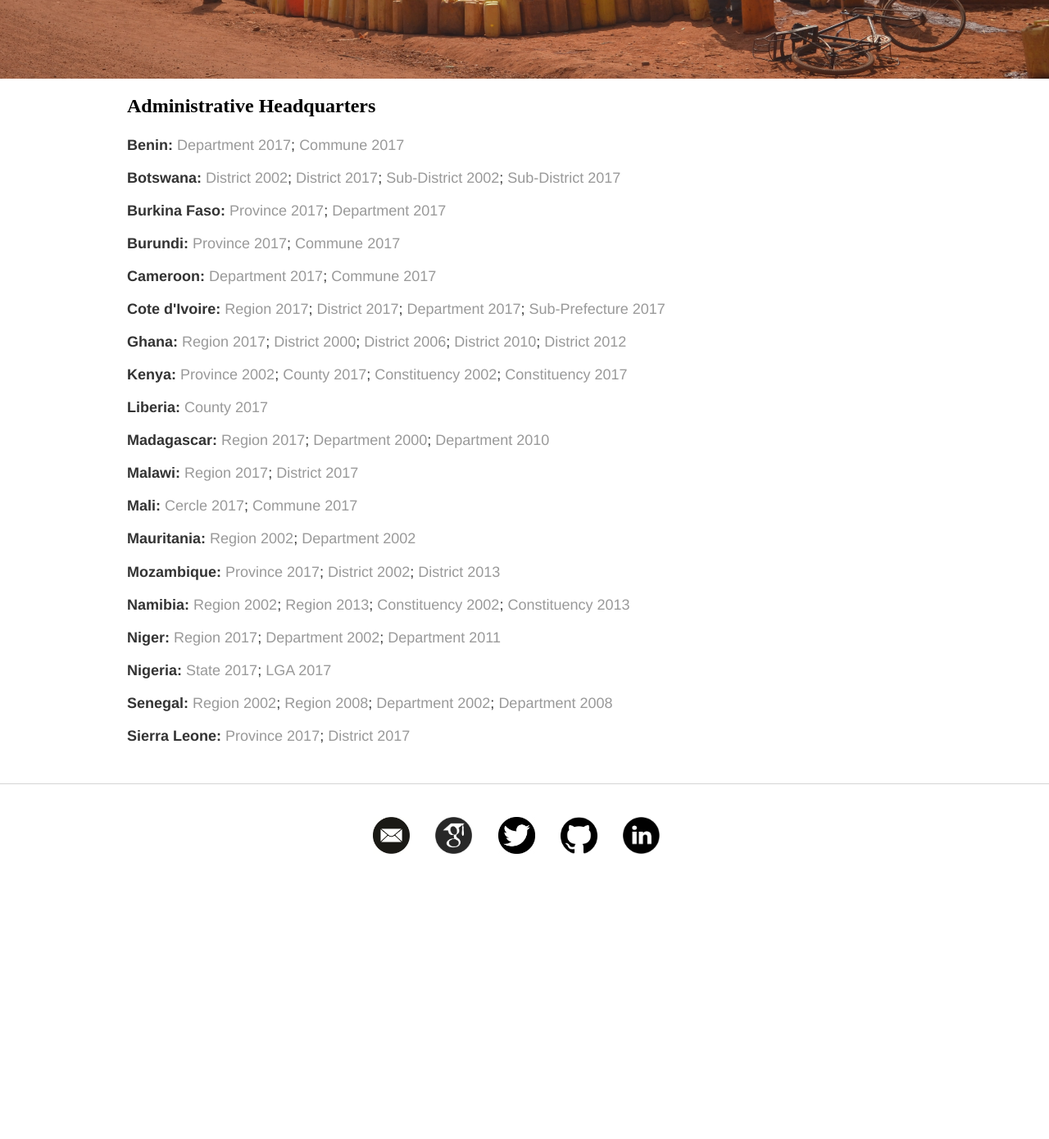
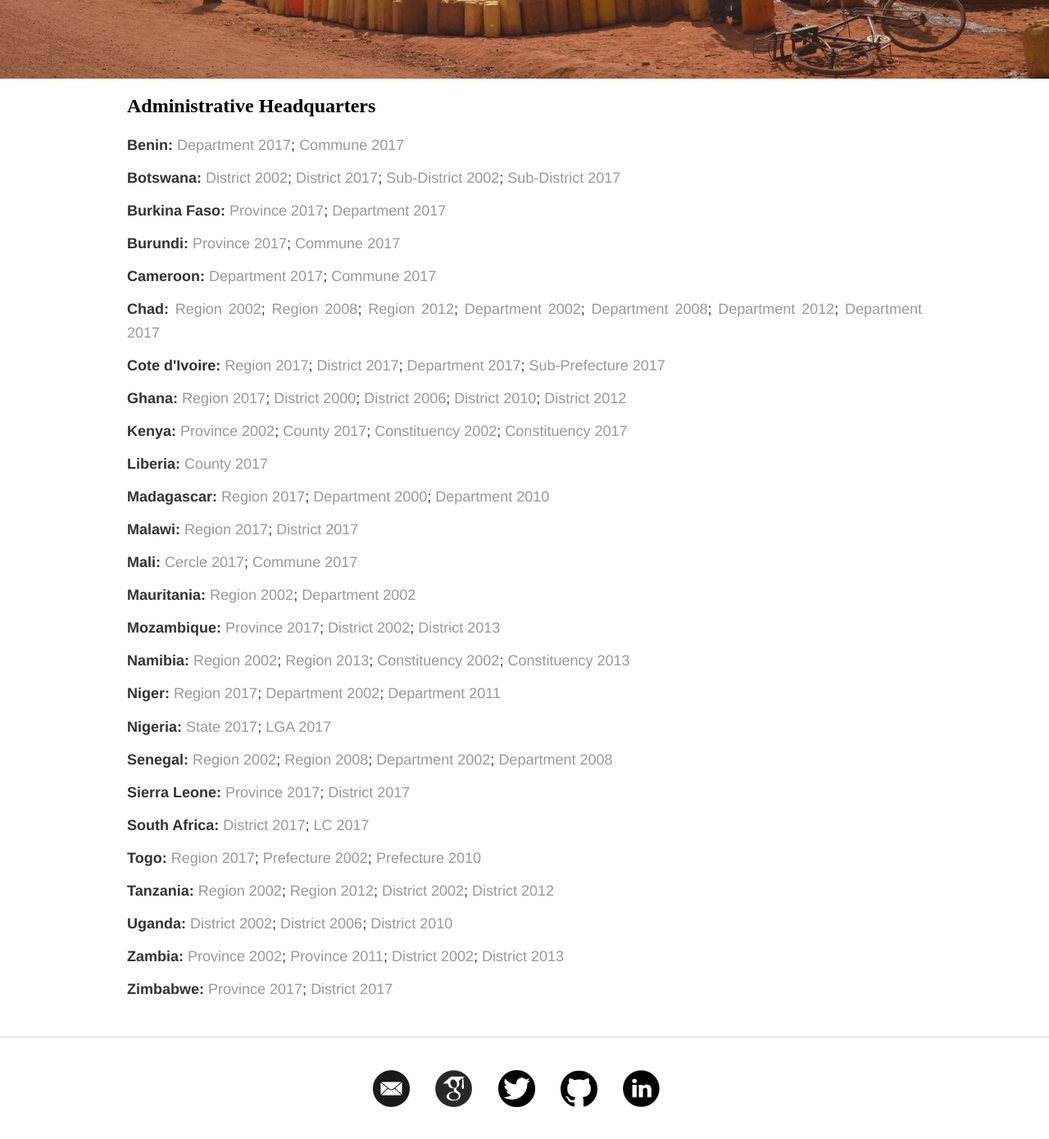
Before and after one commit to soeren-henn/soeren-henn.github.io, a Jekyll site: the page built from data/index.html, in a window 1280 px wide and 1400 px high, scrolled down 452 px. Shown: the top 1390 px of the window at 82% size. Built offline with Jekyll 4.4.1, drawn with Linux system fonts in a browser that asks for light colours; before the commit the page ends 1543 px from its top, so only the background shows below that.

Commit message:
Update index.html

```diff
--- a/data/index.html
+++ b/data/index.html
@@ -18,6 +18,7 @@ title: Data
 		<p><b>Burkina Faso:</b> <a href="/files/BFA_province_2017.csv" class="btn btn-default pull-right" title="PDF">Province 2017</a>; <a href="/files/BFA_department_2017.csv" class="btn btn-default pull-right" title="PDF">Department 2017</a></p>
 		<p><b>Burundi:</b> <a href="/files/BDI_province_2017.csv" class="btn btn-default pull-right" title="PDF">Province 2017</a>; <a href="/files/BDI_commune_2017.csv" class="btn btn-default pull-right" title="PDF">Commune 2017</a></p>
 		<p><b>Cameroon:</b> <a href="/files/CMR_department_2017.csv" class="btn btn-default pull-right" title="PDF">Department 2017</a>; <a href="/files/CMR_commune_2017.csv" class="btn btn-default pull-right" title="PDF">Commune 2017</a></p>
+		<p><b>Chad:</b> <a href="/files/TCD_region_2002.csv" class="btn btn-default pull-right" title="PDF">Region 2002</a>; <a href="/files/TCD_region_2008.csv" class="btn btn-default pull-right" title="PDF">Region 2008</a>; <a href="/files/TCD_region_2012.csv" class="btn btn-default pull-right" title="PDF">Region 2012</a>; <a href="/files/TCD_department_2002.csv" class="btn btn-default pull-right" title="PDF">Department 2002</a>; <a href="/files/TCD_department_2008.csv" class="btn btn-default pull-right" title="PDF">Department 2008</a>; <a href="/files/TCD_department_2012.csv" class="btn btn-default pull-right" title="PDF">Department 2012</a>; <a href="/files/TCD_department_2017.csv" class="btn btn-default pull-right" title="PDF">Department 2017</a></p>
 		<p><b>Cote d'Ivoire:</b> <a href="/files/CIV_region_2017.csv" class="btn btn-default pull-right" title="PDF">Region 2017</a>; <a href="/files/CIV_district_2017.csv" class="btn btn-default pull-right" title="PDF">District 2017</a>; <a href="/files/CIV_department_2017.csv" class="btn btn-default pull-right" title="PDF">Department 2017</a>; <a href="/files/CIV_subprefecture_2017.csv" class="btn btn-default pull-right" title="PDF">Sub-Prefecture 2017</a></p>
 		<p><b>Ghana:</b> <a href="/files/GHA_region_2017.csv" class="btn btn-default pull-right" title="PDF">Region 2017</a>; <a href="/files/GHA_district_2000.csv" class="btn btn-default pull-right" title="PDF">District 2000</a>; <a href="/files/GHA_district_2006.csv" class="btn btn-default pull-right" title="PDF">District 2006</a>; <a href="/files/GHA_district_2010.csv" class="btn btn-default pull-right" title="PDF">District 2010</a>; <a href="/files/GHA_district_2012.csv" class="btn btn-default pull-right" title="PDF">District 2012</a></p>
 		<p><b>Kenya:</b> <a href="/files/KEN_province_2002.csv" class="btn btn-default pull-right" title="PDF">Province 2002</a>; <a href="/files/KEN_county_2017.csv" class="btn btn-default pull-right" title="PDF">County 2017</a>; <a href="/files/KEN_constituency_2002.csv" class="btn btn-default pull-right" title="PDF">Constituency 2002</a>; <a href="/files/KEN_constituency_2017.csv" class="btn btn-default pull-right" title="PDF">Constituency 2017</a></p>
@@ -32,6 +33,12 @@ title: Data
 		<p><b>Nigeria:</b> <a href="/files/NGA_state_2017.csv" class="btn btn-default pull-right" title="PDF">State 2017</a>; <a href="/files/NGA_lga_2017.csv" class="btn btn-default pull-right" title="PDF">LGA 2017</a></p>
 		<p><b>Senegal:</b> <a href="/files/SEN_region_2002.csv" class="btn btn-default pull-right" title="PDF">Region 2002</a>;  <a href="/files/SEN_region_2008.csv" class="btn btn-default pull-right" title="PDF">Region 2008</a>; <a href="/files/SEN_department_2002.csv" class="btn btn-default pull-right" title="PDF">Department 2002</a>; <a href="/files/SEN_department_2008.csv" class="btn btn-default pull-right" title="PDF">Department 2008</a></p>
 		<p><b>Sierra Leone:</b> <a href="/files/SLE_province_2017.csv" class="btn btn-default pull-right" title="PDF">Province 2017</a>; <a href="/files/SLE_district_2017.csv" class="btn btn-default pull-right" title="PDF">District 2017</a></p>
+		<p><b>South Africa:</b> <a href="/files/ZFA_district_2017.csv" class="btn btn-default pull-right" title="PDF">District 2017</a>; <a href="/files/ZAF_lc_2017.csv" class="btn btn-default pull-right" title="PDF">LC 2017</a></p>
+		<p><b>Togo:</b> <a href="/files/TGO_region_2017.csv" class="btn btn-default pull-right" title="PDF">Region 2017</a>; <a href="/files/TGO_prefecture_2002.csv" class="btn btn-default pull-right" title="PDF">Prefecture 2002</a>; <a href="/files/TGO_prefecture_2010.csv" class="btn btn-default pull-right" title="PDF">Prefecture 2010</a></p>
+		<p><b>Tanzania:</b> <a href="/files/TZA_region_2002.csv" class="btn btn-default pull-right" title="PDF">Region 2002</a>; <a href="/files/TZA_region_2012.csv" class="btn btn-default pull-right" title="PDF">Region 2012</a>; <a href="/files/TZA_district_2002.csv" class="btn btn-default pull-right" title="PDF">District 2002</a>; <a href="/files/TZA_district_2012.csv" class="btn btn-default pull-right" title="PDF">District 2012</a></p>
+		<p><b>Uganda:</b> <a href="/files/UGA_district_2002.csv" class="btn btn-default pull-right" title="PDF">District 2002</a>; <a href="/files/UGA_district_2006.csv" class="btn btn-default pull-right" title="PDF">District 2006</a>; <a href="/files/UGA_district_2010.csv" class="btn btn-default pull-right" title="PDF">District 2010</a></p>
+		<p><b>Zambia:</b> <a href="/files/ZMB_province_2002.csv" class="btn btn-default pull-right" title="PDF">Province 2002</a>; <a href="/files/ZMB_province_2011.csv" class="btn btn-default pull-right" title="PDF">Province 2011</a>; <a href="/files/ZMB_district_2002.csv" class="btn btn-default pull-right" title="PDF">District 2002</a>; <a href="/files/ZMB_district_2013.csv" class="btn btn-default pull-right" title="PDF">District 2013</a></p>
+		<p><b>Zimbabwe:</b> <a href="/files/ZWE_province_2017.csv" class="btn btn-default pull-right" title="PDF">Province 2017</a>; <a href="/files/ZWE_district_2017.csv" class="btn btn-default pull-right" title="PDF">District 2017</a></p>
 
 	</div>
 
```
